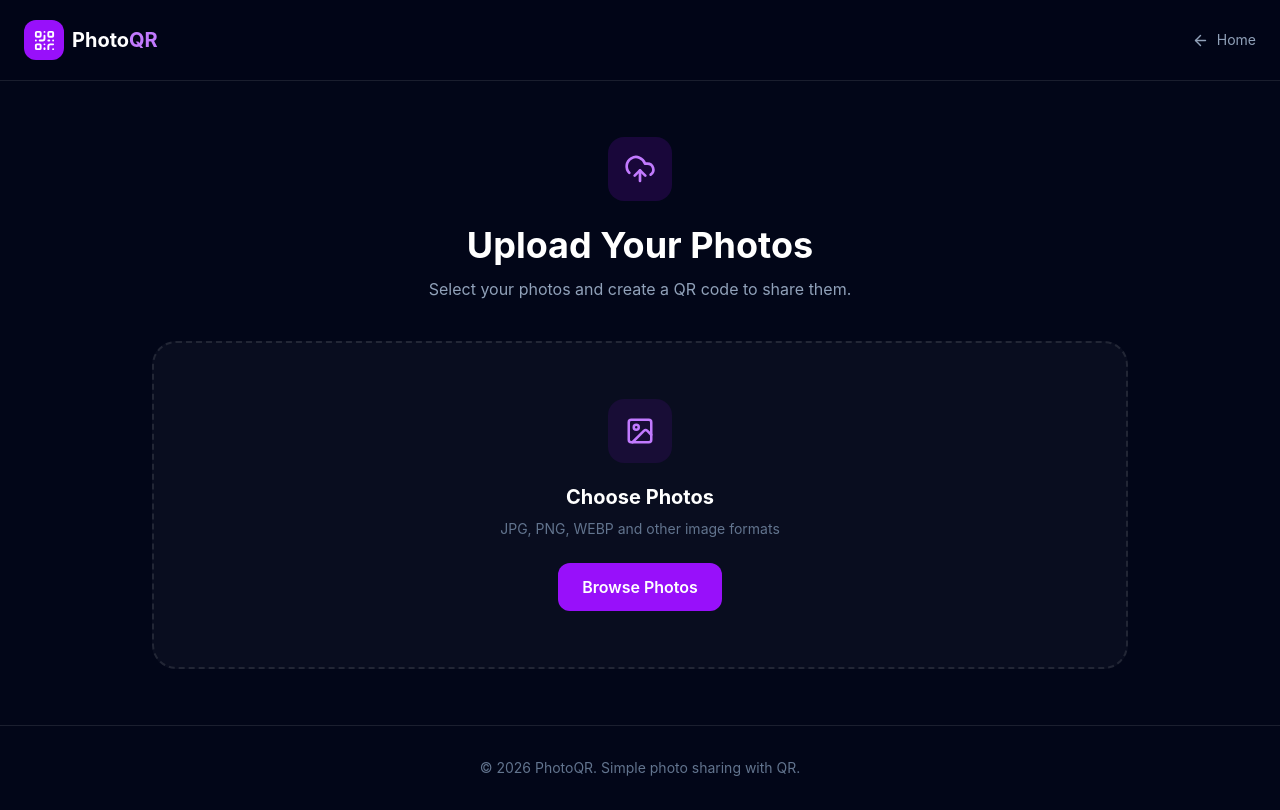
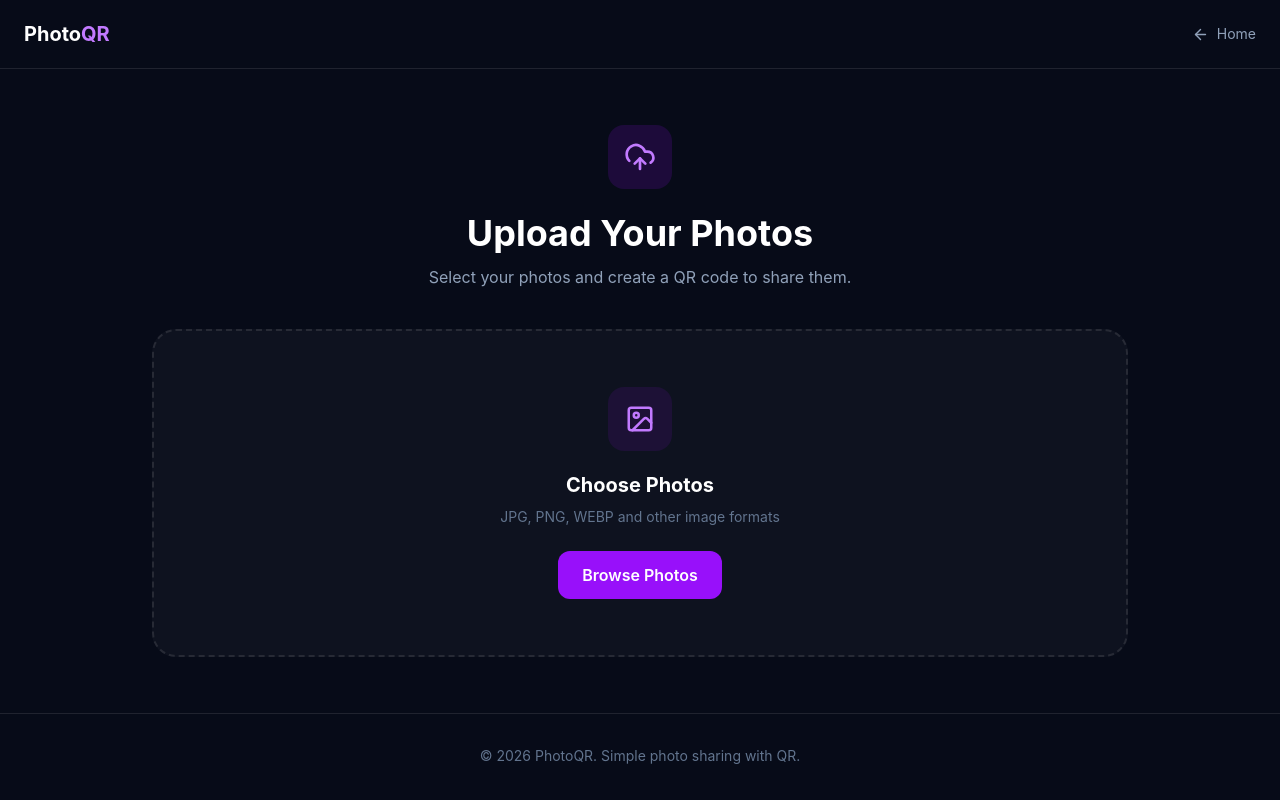
Before and after one commit to pawangevhre18/PHOTO-QR-, a React (Vite) app: page /upload in a window 1280 px wide. Built offline with nearby package versions, Linux system fonts and the light colour scheme.

Commit message:
Connect frontend to Render backend

```diff
--- a/src/Pages/Photoview.jsx
+++ b/src/Pages/Photoview.jsx
@@ -1,10 +1,8 @@
 import { Link, useNavigate } from "react-router-dom";
 import {
   ArrowLeft,
-
   Download,
   Image as ImageIcon,
-  QrCode,
   Share2,
 } from "lucide-react";
 import { useEffect, useState } from "react";
@@ -17,7 +15,8 @@ function PhotoView() {
   useEffect(() => {
     const loadGallery = async () => {
       try {
-      const galleryId = window.location.pathname.split("/").pop();
+        const galleryId =
+          window.location.pathname.split("/").pop();
 
         console.log("Gallery ID:", galleryId);
 
@@ -27,8 +26,9 @@ function PhotoView() {
           return;
         }
 
+        // Render deployed backend
         const response = await fetch(
-        `http://192.168.29.132:5000/api/gallery/${galleryId}`
+          `https://photo-qr-f087.onrender.com/api/gallery/${galleryId}`
         );
 
         if (!response.ok) {
@@ -41,7 +41,10 @@ function PhotoView() {
 
         console.log("Gallery API response:", data);
 
-      if (data.success && Array.isArray(data.photos)) {
+        if (
+          data.success &&
+          Array.isArray(data.photos)
+        ) {
           setPhotos(data.photos);
         } else {
           setPhotos([]);
@@ -57,7 +60,10 @@ function PhotoView() {
 
   const shareGallery = async () => {
     try {
-      await navigator.clipboard.writeText(window.location.href);
+      await navigator.clipboard.writeText(
+        window.location.href
+      );
+
       alert("Gallery link copied!");
     } catch {
       alert("Unable to copy gallery link.");
@@ -77,17 +83,17 @@ function PhotoView() {
   };
 
   return (
-    <div className="min-h-screen bg-slate-950 text-white">
+    <div className="min-h-screen bg-[#070b18] text-white">
       {/* Navbar */}
       <nav className="border-b border-white/10">
         <div className="mx-auto flex max-w-7xl items-center justify-between px-6 py-5">
-          <Link to="/" className="flex items-center gap-2">
-            <div className="flex h-10 w-10 items-center justify-center rounded-xl bg-purple-600">
-              <QrCode size={22} />
-            </div>
-
-            <span className="text-xl font-bold">
-              Photo<span className="text-purple-400">QR</span>
+          <Link
+            to="/"
+            className="text-xl font-bold"
+          >
+            Photo
+            <span className="text-purple-400">
+              QR
             </span>
           </Link>
 
@@ -122,7 +128,10 @@ function PhotoView() {
 
           <p className="mt-2 text-slate-400">
             {photos.length}{" "}
-            {photos.length === 1 ? "photo" : "photos"} available
+            {photos.length === 1
+              ? "photo"
+              : "photos"}{" "}
+            available
           </p>
         </div>
 
@@ -138,7 +147,10 @@ function PhotoView() {
                 <div className="relative aspect-square overflow-hidden bg-slate-900">
                   <img
                     src={photo.url}
-                    alt={photo.name || `Photo ${index + 1}`}
+                    alt={
+                      photo.name ||
+                      `Photo ${index + 1}`
+                    }
                     className="h-full w-full object-cover transition duration-500 group-hover:scale-105"
                     onError={() => {
                       console.error(
@@ -153,7 +165,9 @@ function PhotoView() {
                   </div>
 
                   <button
-                    onClick={() => downloadPhoto(photo)}
+                    onClick={() =>
+                      downloadPhoto(photo)
+                    }
                     className="absolute bottom-3 right-3 flex h-10 w-10 items-center justify-center rounded-xl bg-black/70 opacity-0 backdrop-blur transition group-hover:opacity-100 hover:bg-purple-600"
                     title="Download"
                   >
--- a/src/Pages/Upload.jsx
+++ b/src/Pages/Upload.jsx
@@ -39,7 +39,9 @@ function Upload() {
 
   const removePhoto = (id) => {
     setPhotos((previous) => {
-      const photoToRemove = previous.find((photo) => photo.id === id);
+      const photoToRemove = previous.find(
+        (photo) => photo.id === id
+      );
 
       if (photoToRemove?.preview) {
         URL.revokeObjectURL(photoToRemove.preview);
@@ -74,10 +76,14 @@ function Upload() {
         formData.append("photos", photo.file);
       });
 
-    const response = await fetch("http://localhost:5000/api/upload", {
+      // Render deployed backend
+      const response = await fetch(
+        "https://photo-qr-f087.onrender.com/api/upload",
+        {
           method: "POST",
           body: formData,
-    });
+        }
+      );
 
       if (!response.ok) {
         throw new Error(`Upload failed: ${response.status}`);
@@ -111,15 +117,6 @@ console.log(
       );
 
       navigate("/result");
-    // Verify immediately
-    console.log(
-  "Gallery successfully created:",
-  data.galleryId
-);
-
-navigate("/result");
-
-    navigate("/result");
     } catch (error) {
       console.error("Upload error:", error);
 
@@ -133,18 +130,12 @@ navigate("/result");
   };
 
   return (
-    <div className="min-h-screen bg-slate-950 text-white">
+    <div className="min-h-screen bg-[#070b18] text-white">
       {/* Navbar */}
-      <nav className="border-b border-white/10 bg-slate-950/90 backdrop-blur-md">
+      <nav className="border-b border-white/10">
         <div className="mx-auto flex max-w-7xl items-center justify-between px-6 py-5">
-          <Link to="/" className="flex items-center gap-2">
-            <div className="flex h-10 w-10 items-center justify-center rounded-xl bg-purple-600">
-              <QrCode size={23} />
-            </div>
-
-            <span className="text-xl font-bold">
+          <Link to="/" className="text-xl font-bold">
             Photo<span className="text-purple-400">QR</span>
-            </span>
           </Link>
 
           <Link
@@ -218,7 +209,10 @@ navigate("/result");
 
                 <p className="mt-1 text-sm text-slate-500">
                   {photos.length}{" "}
-                  {photos.length === 1 ? "photo" : "photos"} selected
+                  {photos.length === 1
+                    ? "photo"
+                    : "photos"}{" "}
+                  selected
                 </p>
               </div>
 
```
Lines whose indentation alone changed are shown as unchanged.
